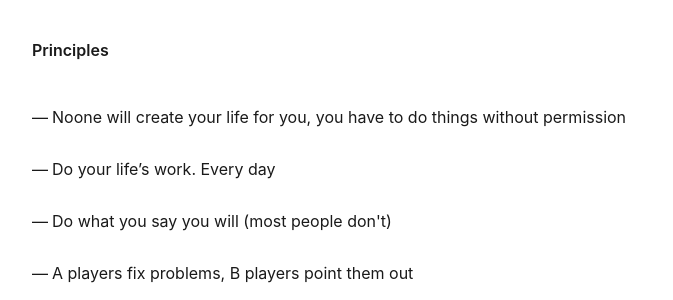
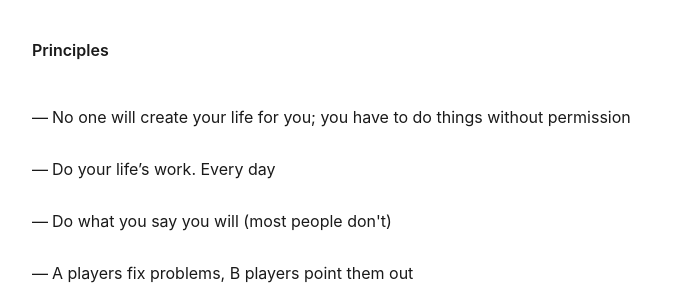
Before and after one commit to markuslukk/markuslukk.github.io, a Jekyll site: the page built from reflections/principles.html, in a window 1280 px wide. Shown: the part 132-432 px from the top of the page, without its empty margins (303-976 px from the left). Built offline with Jekyll 4.4.1, drawn with Linux system fonts in a browser that asks for light colours.

Commit message:
Update principles.html

```diff
--- a/reflections/principles.html
+++ b/reflections/principles.html
@@ -30,7 +30,7 @@ title: Principles - Markus Lukk
   <h1 class="section-heading">Principles</h1>
 
   <ul class="principles-list">
-    <li>Noone will create your life for you, you have to do things without permission </li>
+    <li>No one will create your life for you; you have to do things without permission </li>
     <li>Do your life’s work. Every day </li>
     <li>Do what you say you will (most people don't) </li>
     <li>A players fix problems, B players point them out </li>
```
